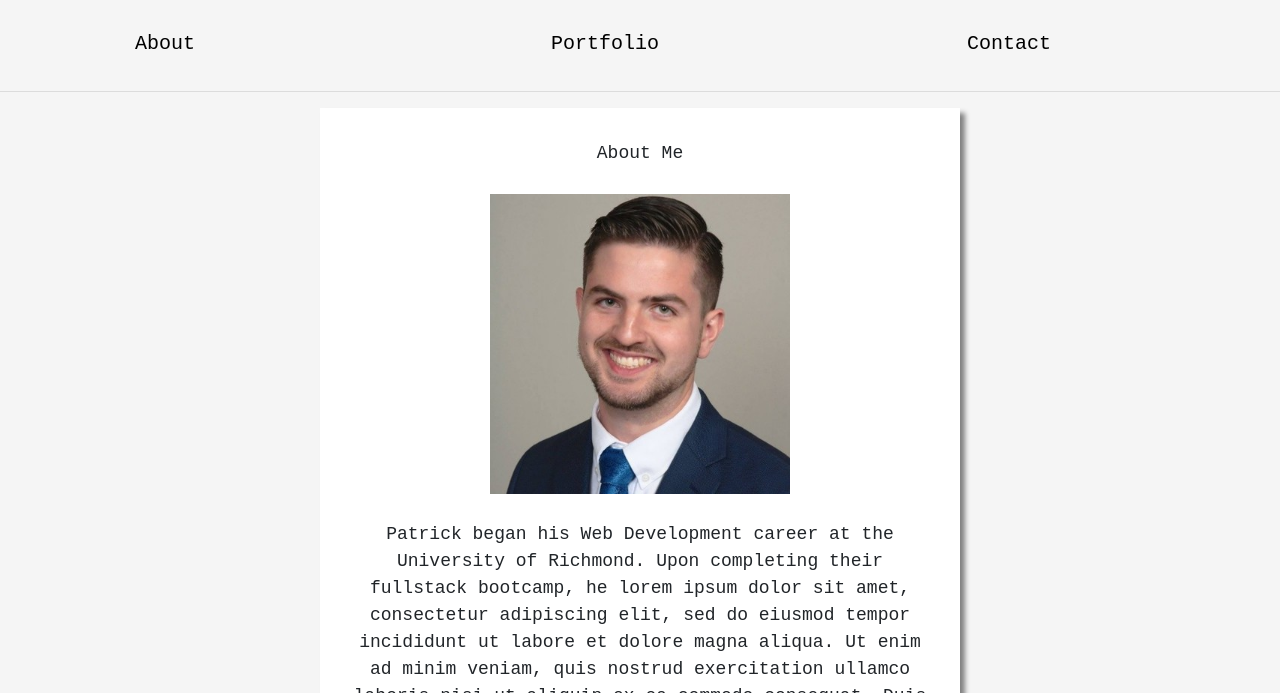
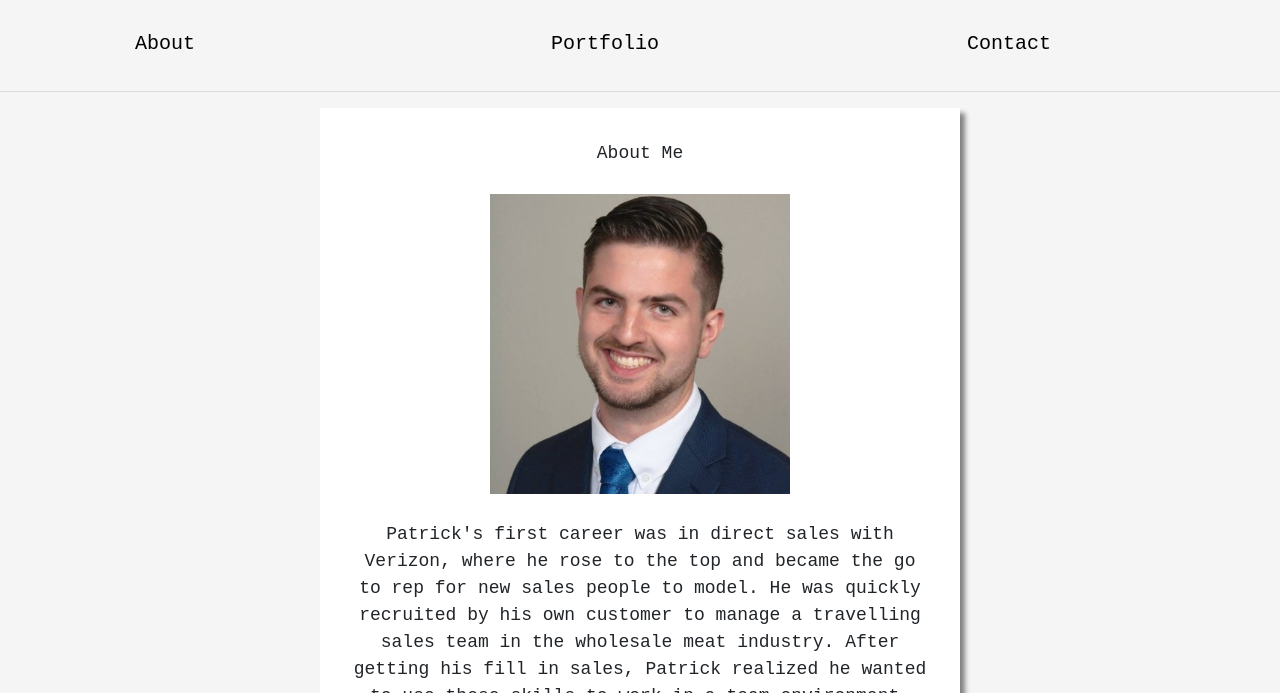
Before and after one commit to ploymahloy/updated-portfolio-2, a plain HTML site: page index.html in a window 1280 px wide. Shown: the part 107-800 px from the top of the page. Drawn offline with nearby package versions, Linux system fonts and the light colour scheme.

Commit message:
updated about me section

```diff
--- a/index.html
+++ b/index.html
@@ -32,7 +32,7 @@
     <card>
         <div class="title">About Me</div><br>
         <img src="images/profile.jpeg" width="300" height="300"><br>
-        Patrick began his Web Development career at the University of Richmond. Upon completing their fullstack bootcamp, he lorem ipsum dolor sit amet, consectetur adipiscing elit, sed do eiusmod tempor incididunt ut labore et dolore magna aliqua. Ut enim ad minim veniam, quis nostrud exercitation ullamco laboris nisi ut aliquip ex ea commodo consequat. Duis aute irure dolor in reprehenderit in voluptate velit esse cillum dolore eu fugiat nulla pariatur. Excepteur sint occaecat cupidatat non proident, sunt in culpa qui officia deserunt mollit anim id est laborum.
+        Patrick's first career was in direct sales with Verizon, where he rose to the top and became the go to rep for new sales people to model. He was quickly recruited by his own customer to manage a travelling sales team in the wholesale meat industry. After getting his fill in sales, Patrick realized he wanted to use these skills to work in a team environment. Soon after, he enrolled in the University of Richmond's Coding Bootcamp. Nonetheless, Patrick has enjoyed learning how to create the very apps his Verizon customers use on their devices.
     </card>
 </body>
 </html>
```
